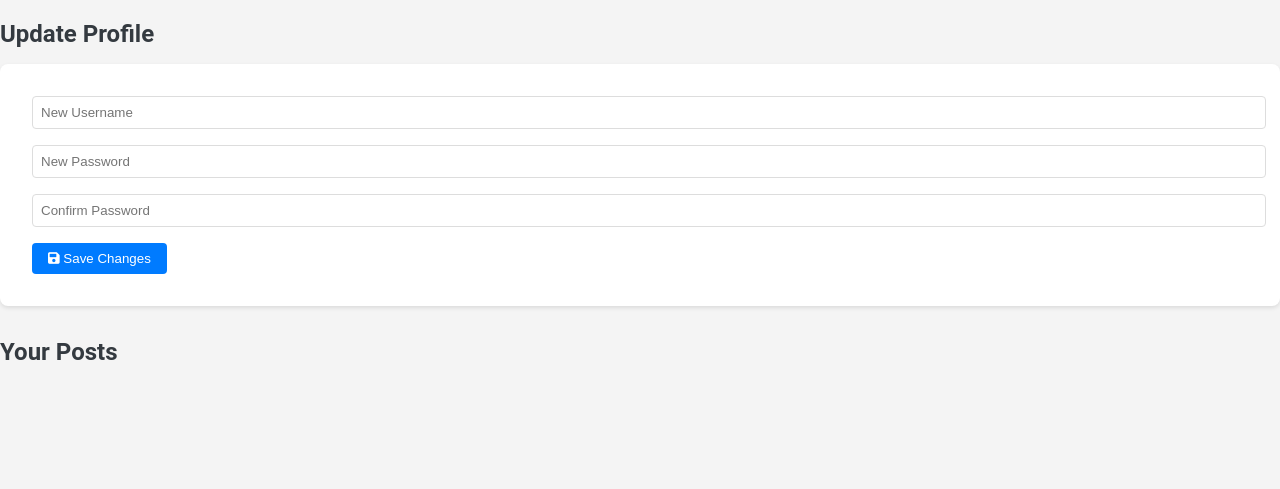
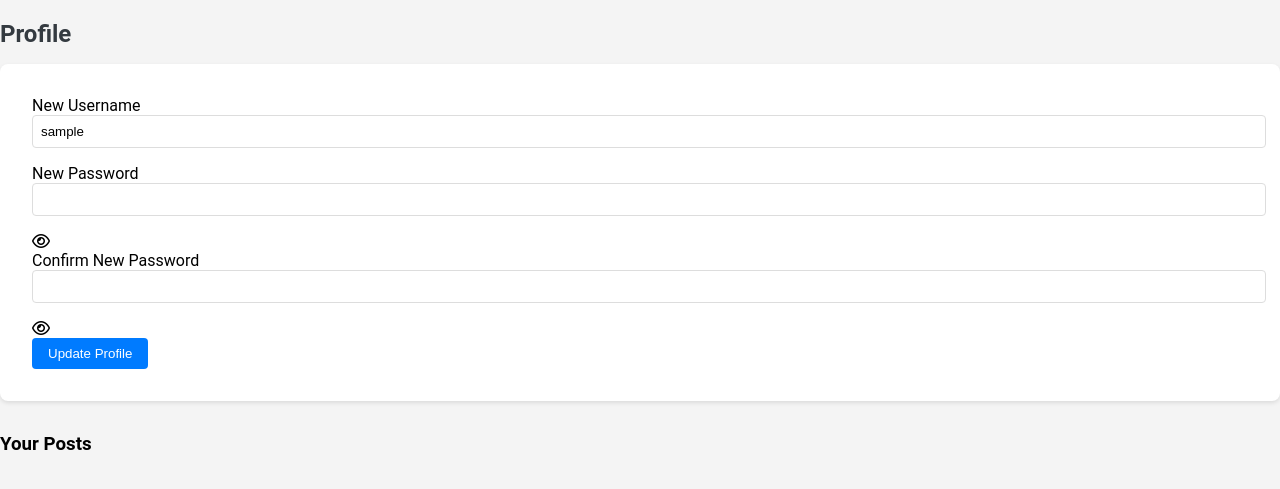
Before and after one commit to DiscuSauce/DiscuSauce, a Flask app: page /profile in a window 1280 px wide. Shown: the part 111-600 px from the top of the page. Run offline with Flask 2, Linux system fonts and the light colour scheme; the visitor is signed in with stand-in values (Sample User, id 1); data that the repository does not hold is empty.

Commit message:
Update profile.html

```diff
--- a/templates/profile.html
+++ b/templates/profile.html
@@ -1,30 +1,54 @@
-{% extends 'base.html' %}
+{% extends "base.html" %}
 
 {% block title %}Profile{% endblock %}
 
 {% block content %}
-<section>
-    <h2>Update Profile</h2>
-    <form action="{{ url_for('profile') }}" method="post">
-        <input type="text" name="new_username" placeholder="New Username">
-        <input type="password" name="new_password" placeholder="New Password">
-        <input type="password" name="confirm_password" placeholder="Confirm Password">
-        <button type="submit" class="btn btn-primary"><i class="fas fa-save"></i> Save Changes</button>
-    </form>
-</section>
-<section>
-    <h2>Your Posts</h2>
-    <ul class="post-list">
-        {% for post in posts %}
-        <li class="post">
-            <p>{{ post.content }}</p>
-            <div class="post-actions">
-                <a href="{{ url_for('delete_post', post_id=post.id) }}" class="btn btn-danger">
-                    <i class="fas fa-trash-alt"></i> Delete
-                </a>
-            </div>
-        </li>
-        {% endfor %}
-    </ul>
-</section>
+<h2>Profile</h2>
+<form method="post">
+    <label for="new_username">New Username</label>
+    <input type="text" id="new_username" name="new_username" value="{{ session['username'] }}">
+
+    <label for="new_password">New Password</label>
+    <div class="password-container">
+        <input type="password" id="new_password" name="new_password">
+        <i class="far fa-eye" onclick="togglePasswordVisibility('new_password')"></i>
+    </div>
+
+    <label for="confirm_password">Confirm New Password</label>
+    <div class="password-container">
+        <input type="password" id="confirm_password" name="confirm_password">
+        <i class="far fa-eye" onclick="togglePasswordVisibility('confirm_password')"></i>
+    </div>
+
+    <button type="submit">Update Profile</button>
+</form>
+
+<h3>Your Posts</h3>
+<div class="post-list">
+    {% for post in posts %}
+    <div class="post">
+        <p>{{ post[1] }}</p>
+        <a href="{{ url_for('view_post', post_id=post[0]) }}">Comments</a>
+        <a href="{{ url_for('delete_post', post_id=post[0]) }}">Delete</a>
+    </div>
+    {% endfor %}
+</div>
 {% endblock %}
+
+{% block scripts %}
+<script>
+    function togglePasswordVisibility(fieldId) {
+        var field = document.getElementById(fieldId);
+        var icon = field.nextElementSibling;
+        if (field.type === "password") {
+            field.type = "text";
+            icon.classList.remove('fa-eye');
+            icon.classList.add('fa-eye-slash');
+        } else {
+            field.type = "password";
+            icon.classList.remove('fa-eye-slash');
+            icon.classList.add('fa-eye');
+        }
+    }
+</script>
+{% endblock %}
```
